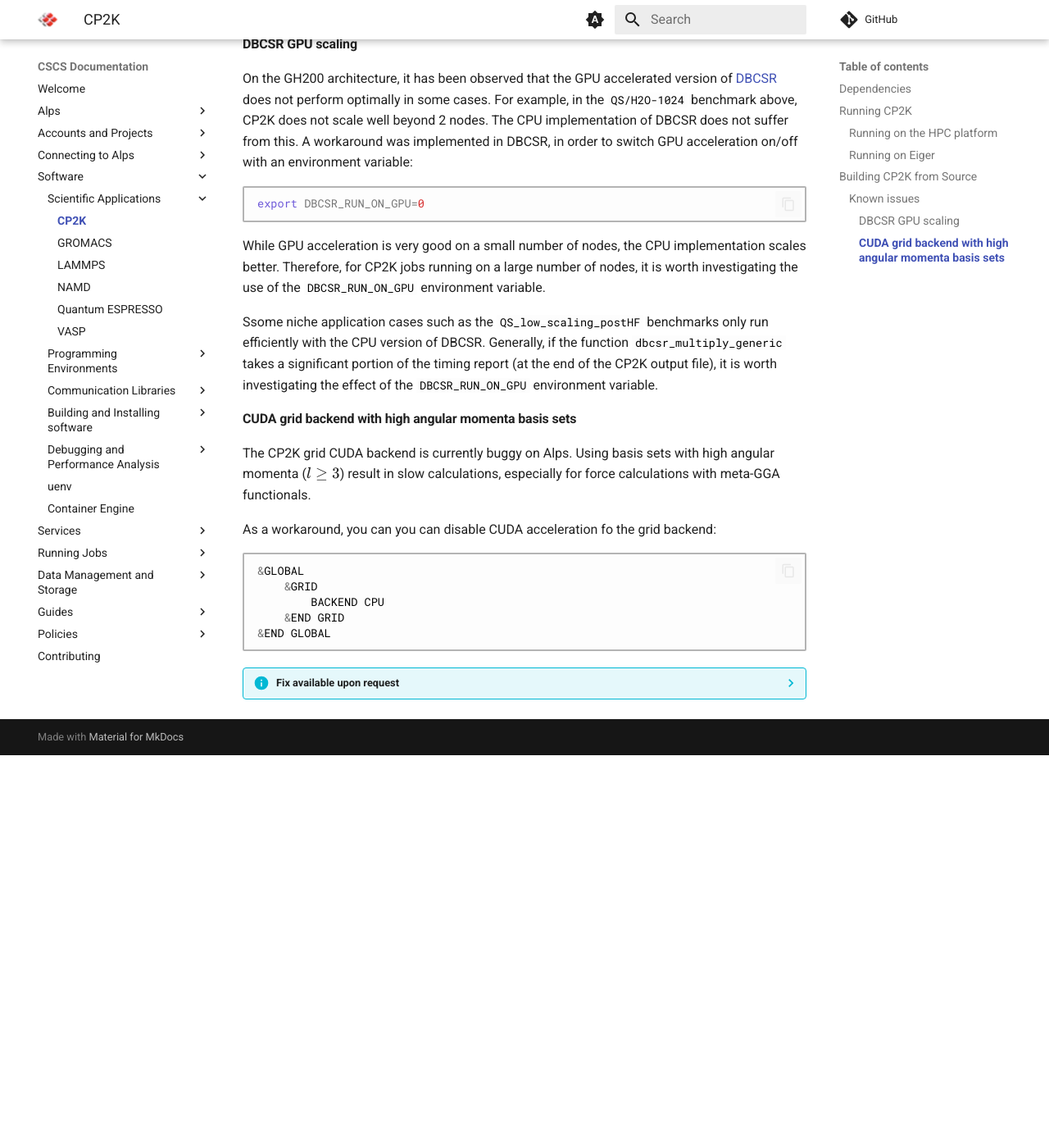
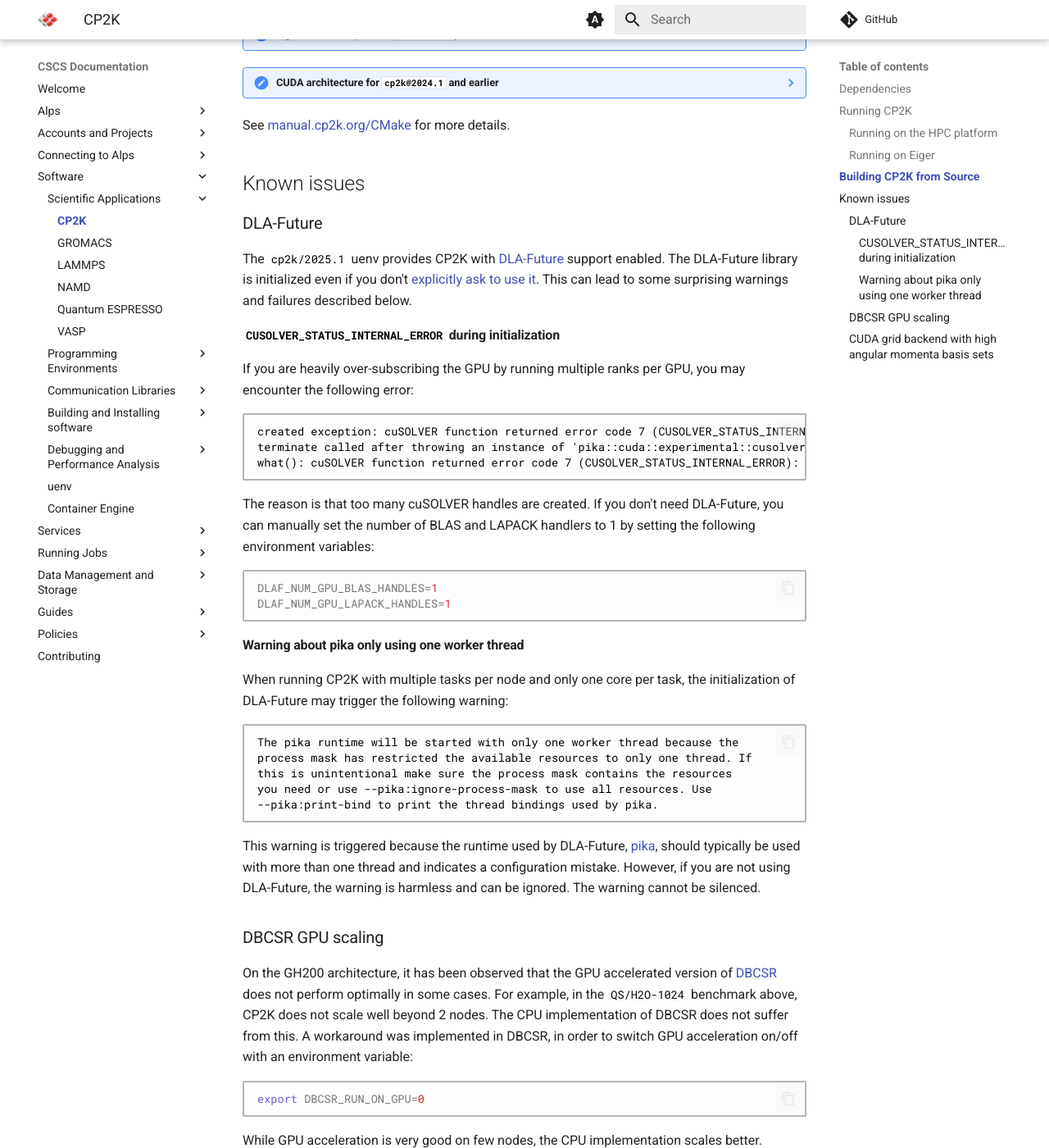
Before and after one commit to nickjbrowning/cscs-docs, an MkDocs documentation site: the page built from docs/software/sciapps/cp2k.md, in a window 1280 px wide and 1400 px high, scrolled down 4833 px. Shown: the whole window at 82% size. Built offline with MkDocs 1.6.1 and Material for MkDocs 9.7.7, drawn with Linux system fonts in a browser that asks for light colours; comment, search, counter and statistics services are not loaded; before the commit the page ends 5754 px from its top, so only the background shows below that; some of the changed text lies outside the part shown.

Commit message:
Update CP2K documentation (#51)
* update cp2k documentation

* update codeowners

* Update .github/CODEOWNERS

Co-authored-by: Mikael Simberg <mikael.simberg@iki.fi>

* Update docs/software/sciapps/cp2k.md

Co-authored-by: Mikael Simberg <mikael.simberg@iki.fi>

* Update docs/software/sciapps/cp2k.md

Co-authored-by: Mikael Simberg <mikael.simberg@iki.fi>

* save

* update

* Update docs/software/sciapps/cp2k.md

* Update docs/software/sciapps/cp2k.md

* Update docs/software/sciapps/cp2k.md

* Update docs/software/sciapps/cp2k.md

* Update docs/software/sciapps/cp2k.md

* Update docs/software/sciapps/cp2k.md

* Update docs/software/sciapps/cp2k.md

* update

---------

Co-authored-by: Mikael Simberg <mikael.simberg@iki.fi>

````diff
--- a/docs/software/sciapps/cp2k.md
+++ b/docs/software/sciapps/cp2k.md
@@ -63,11 +63,11 @@ MPS] daemon so that multiple MPI ranks can use the same GPU.
 #!/bin/bash -l
 
 #SBATCH --job-name=cp2k-job
-#SBATCH --time=00:30:00           # (1)
+#SBATCH --time=00:30:00 (1)
 #SBATCH --nodes=4
 #SBATCH --ntasks-per-core=1
-#SBATCH --ntasks-per-node=32      # (2)
-#SBATCH --cpus-per-task=8         # (3)
+#SBATCH --ntasks-per-node=32 (2)
+#SBATCH --cpus-per-task=8 (3)
 #SBATCH --account=<ACCOUNT>
 #SBATCH --hint=nomultithread
 #SBATCH --hint=exclusive
@@ -75,10 +75,10 @@ MPS] daemon so that multiple MPI ranks can use the same GPU.
 #SBATCH --uenv=<CP2K_UENV>
 #SBATCH --view=cp2k
 
-export CUDA_CACHE_PATH="/dev/shm/$USER/cuda_cache" # (5)
-export MPICH_GPU_SUPPORT_ENABLED=1 # (6)
+export CUDA_CACHE_PATH="/dev/shm/$USER/cuda_cache" # (5)!
+export MPICH_GPU_SUPPORT_ENABLED=1 # (6)!
 export MPICH_MALLOC_FALLBACK=1
-export OMP_NUM_THREADS=$((SLURM_CPUS_PER_TASK - 1)) # (4)
+export OMP_NUM_THREADS=$((SLURM_CPUS_PER_TASK - 1)) # (4)!
 
 ulimit -s unlimited
 srun --cpu-bind=socket ./mps-wrapper.sh cp2k.psmp -i <CP2K_INPUT> -o <CP2K_OUTPUT>
@@ -94,7 +94,7 @@ srun --cpu-bind=socket ./mps-wrapper.sh cp2k.psmp -i <CP2K_INPUT> -o <CP2K_OUTPU
    for good performance. With [Intel MKL], this is not necessary and one can set `OMP_NUM_THREADS` to
    `SLURM_CPUS_PER_TASK`.
 
-5. [DBCSR] relies on extensive JIT compilation and we store the cache in memory to avoid I/O overhead.
+5. [DBCSR] relies on extensive JIT compilation, and we store the cache in memory to avoid I/O overhead.
    This is set by default on the HPC platform, but it's set here explicitly as it's essential to avoid performance degradation.
 
 6. CP2K's dependencies use GPU-aware MPI, which requires enabling support at runtime.
@@ -308,11 +308,11 @@ On Eiger, a similar sbatch script can be used:
 ```bash title="run_cp2k.sh"
 #!/bin/bash -l
 #SBATCH --job-name=cp2k-job
-#SBATCH --time=00:30:00           # (1)
+#SBATCH --time=00:30:00 (1)
 #SBATCH --nodes=1
 #SBATCH --ntasks-per-core=1
-#SBATCH --ntasks-per-node=32      # (2)
-#SBATCH --cpus-per-task=4         # (3)
+#SBATCH --ntasks-per-node=32 (2)
+#SBATCH --cpus-per-task=4 (3)
 #SBATCH --account=<ACCOUNT>
 #SBATCH --hint=nomultithread
 #SBATCH --hint=exclusive
@@ -320,7 +320,7 @@ On Eiger, a similar sbatch script can be used:
 #SBATCH --uenv=<CP2K_UENV>
 #SBATCH --view=cp2k
 
-export OMP_NUM_THREADS=$((SLURM_CPUS_PER_TASK - 1)) # (4)
+export OMP_NUM_THREADS=$((SLURM_CPUS_PER_TASK - 1)) # (4)!
 
 ulimit -s unlimited
 srun --cpu-bind=socket cp2k.psmp -i <CP2K_INPUT> -o <CP2K_OUTPUT>
@@ -335,8 +335,6 @@ srun --cpu-bind=socket cp2k.psmp -i <CP2K_INPUT> -o <CP2K_OUTPUT>
 4. [OpenBLAS] spawns an extra thread, therefore it is necessary to set `OMP_NUM_THREADS` to `SLURM_CPUS_PER_TASK - 1`
    for good performance. With [Intel MKL], this is not necessary and one can set `OMP_NUM_THREADS` to
    `SLURM_CPUS_PER_TASK`.
-
-5. [DBCSR] relies on extensive JIT compilation and we store the cache in memory to avoid I/O overhead
 
 * Change <ACCOUNT> to your project account name
 * Change `<CP2K_UENV>` to the name (or path) of the actual CP2K uenv you want to use
@@ -355,19 +353,26 @@ srun --cpu-bind=socket cp2k.psmp -i <CP2K_INPUT> -o <CP2K_OUTPUT>
 
 ## Building CP2K from Source
 
+!!! warning
+    The following installation instructions are up-to-date with the latest version of CP2K provided by the uenv.
+    That is, they work when manually compiling the CP2K source code corresponding to the CP2K version provided by the uenv.
+    **They are not necessarily up-to-date with the latest version of CP2K available on the `master` branch.**
+
+    If you are trying to build CP2K from source, make sure you understand what is different in `master`
+    compared to the latest version of CP2K provided by the uenv.
 
 The [CP2K] uenv provides all the dependencies required to build [CP2K] from source, with several optional features
 enabled. You can follow these steps to build [CP2K] from source:
 
 ```bash
-uenv start --view=develop <CP2K_UENV>               # (1)
+uenv start --view=develop <CP2K_UENV> # (1)!
 
-cd <PATH_TO_CP2K_SOURCE>                            # (2)
+cd <PATH_TO_CP2K_SOURCE> # (2)!
 
 mkdir build && cd build
 CC=mpicc CXX=mpic++ FC=mpifort cmake \
     -GNinja \
-    -DCMAKE_CUDA_HOST_COMPILER=mpicc \              # (3)
+    -DCMAKE_CUDA_HOST_COMPILER=mpicc \ # (3)!
     -DCP2K_USE_LIBXC=ON \
     -DCP2K_USE_LIBINT2=ON \
     -DCP2K_USE_SPGLIB=ON \
@@ -378,7 +383,7 @@ CC=mpicc CXX=mpic++ FC=mpifort cmake \
     -DCP2K_USE_PLUMED=ON \
     -DCP2K_USE_DFTD4=ON \
     -DCP2K_USE_DLAF=ON \
-    -DCP2K_USE_ACCEL=CUDA -DCP2K_WITH_GPU=H100 \    # (4)
+    -DCP2K_USE_ACCEL=CUDA -DCP2K_WITH_GPU=H100 \ # (4)!
     ..
 
 ninja -j 32
@@ -406,10 +411,50 @@ ninja -j 32
 
 See [manual.cp2k.org/CMake] for more details.
 
-### Known issues
+## Known issues
 
+### DLA-Future
 
-#### DBCSR GPU scaling
+The `cp2k/2025.1` uenv provides CP2K with [DLA-Future] support enabled.
+The DLA-Future library is initialized even if you don't [explicitly ask to use it](https://manual.cp2k.org/trunk/technologies/eigensolvers/dlaf.html).
+This can lead to some surprising warnings and failures described below.
+
+#### `CUSOLVER_STATUS_INTERNAL_ERROR` during initialization
+
+If you are heavily over-subscribing the GPU by running multiple ranks per GPU, you may encounter the following error:
+
+```
+created exception: cuSOLVER function returned error code 7 (CUSOLVER_STATUS_INTERNAL_ERROR): pika(bad_function_call)
+terminate called after throwing an instance of 'pika::cuda::experimental::cusolver_exception'
+what(): cuSOLVER function returned error code 7 (CUSOLVER_STATUS_INTERNAL_ERROR): pika(bad_function_call)
+```
+
+The reason is that too many cuSOLVER handles are created.
+If you don't need DLA-Future, you can manually set the number of BLAS and LAPACK handlers to 1 by setting the following environment variables:
+
+```bash
+DLAF_NUM_GPU_BLAS_HANDLES=1
+DLAF_NUM_GPU_LAPACK_HANDLES=1
+```
+
+#### Warning about pika only using one worker thread
+
+When running CP2K with multiple tasks per node and only one core per task, the initialization of DLA-Future may trigger the following warning:
+
+```
+The pika runtime will be started with only one worker thread because the
+process mask has restricted the available resources to only one thread. If
+this is unintentional make sure the process mask contains the resources
+you need or use --pika:ignore-process-mask to use all resources. Use
+--pika:print-bind to print the thread bindings used by pika.
+```
+
+This warning is triggered because the runtime used by DLA-Future, [pika](https://pikacpp.org),
+should typically be used with more than one thread and indicates a configuration mistake.
+However, if you are not using DLA-Future, the warning is harmless and can be ignored.
+The warning cannot be silenced.
+
+### DBCSR GPU scaling
 
 On the GH200 architecture, it has been observed that the GPU accelerated version of [DBCSR] does not perform optimally in some cases.
 For example, in the `QS/H2O-1024` benchmark above, CP2K does not scale well beyond 2 nodes.
@@ -420,21 +465,21 @@ GPU acceleration on/off with an environment variable:
 export DBCSR_RUN_ON_GPU=0
 ```
 
-While GPU acceleration is very good on a small number of nodes, the CPU implementation scales better.
-Therefore, for CP2K jobs running on a large number of nodes, it is worth investigating the use of the `DBCSR_RUN_ON_GPU`
+While GPU acceleration is very good on few nodes, the CPU implementation scales better.
+Therefore, for CP2K jobs running on many nodes, it is worth investigating the use of the `DBCSR_RUN_ON_GPU`
 environment variable.
 
-Ssome niche application cases such as the `QS_low_scaling_postHF` benchmarks only run efficiently with the CPU version
+Some niche application cases such as the `QS_low_scaling_postHF` benchmarks only run efficiently with the CPU version
 of DBCSR. Generally, if the function `dbcsr_multiply_generic` takes a significant portion of the timing report
 (at the end of the CP2K output file), it is worth investigating the effect of the `DBCSR_RUN_ON_GPU` environment variable.
 
 
-#### CUDA grid backend with high angular momenta basis sets
+### CUDA grid backend with high angular momenta basis sets
 
 The CP2K grid CUDA backend is currently buggy on Alps. Using basis sets with high angular momenta ($l \ge 3$)
 result in slow calculations, especially for force calculations with meta-GGA functionals.
 
-As a workaround, you can you can disable CUDA acceleration fo the grid backend:
+As a workaround, you can disable CUDA acceleration for the grid backend:
 
 ```bash
 &GLOBAL
````
Also changed, not shown: 1 other file.
